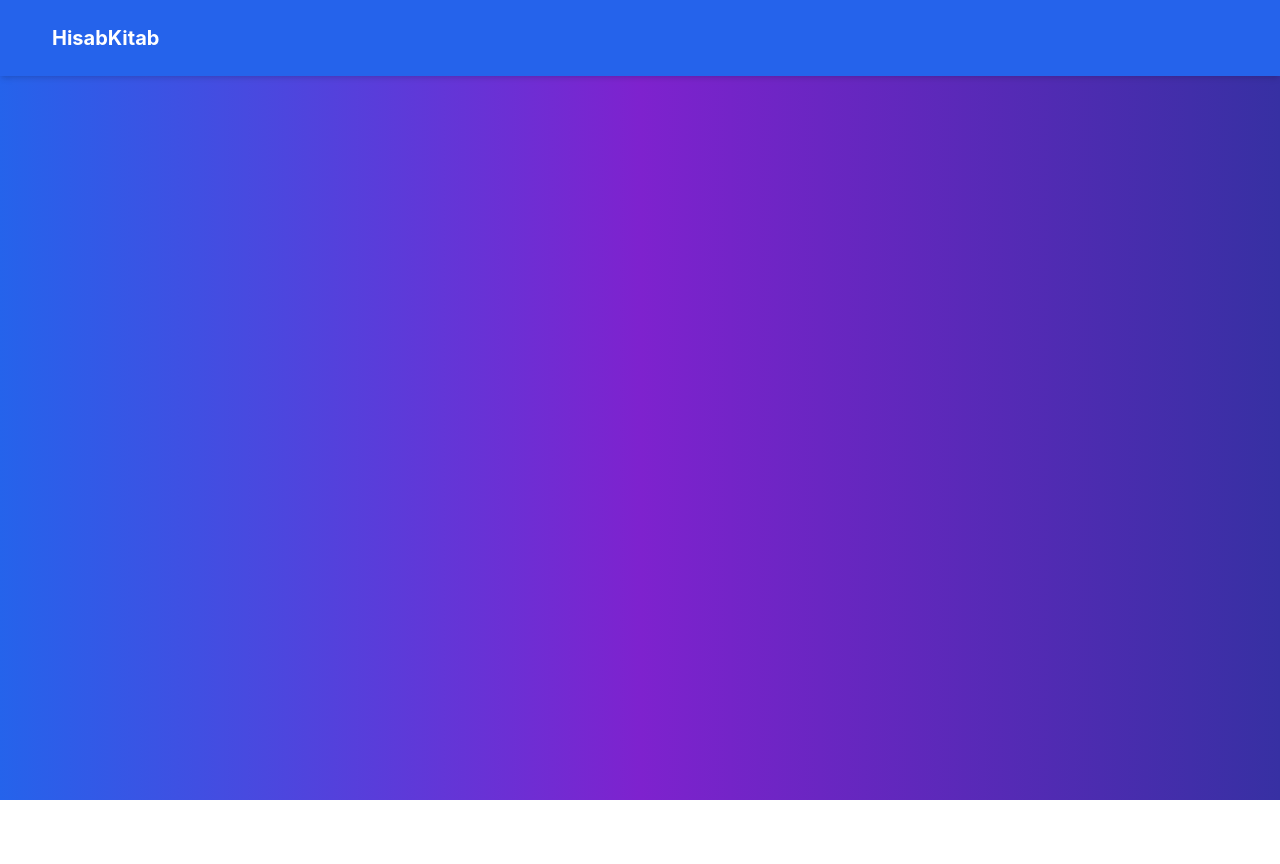
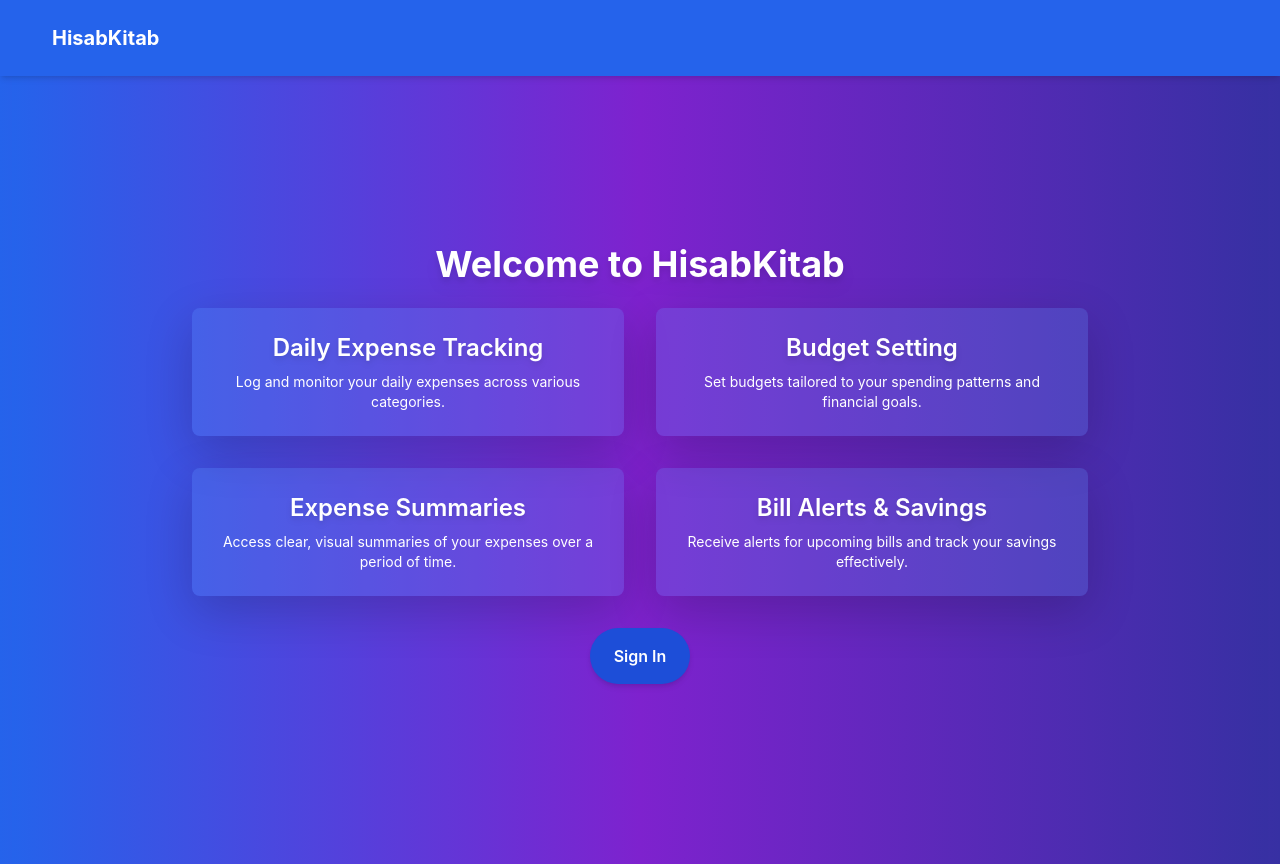
Before and after one commit to EnigmaTrio/HisabKitab, a React (Create React App) app: page /demo in a window 1280 px wide. Before the commit this address had no page. Before the commit the page ends 800 px from the top, so only its background shows below. Built offline with nearby package versions, Linux system fonts and the light colour scheme; the HTML template or start-up script is replaced by a standard one.

Commit message:
Seperated Landing and Login page

```diff
--- a/src/App.js
+++ b/src/App.js
@@ -6,16 +6,18 @@ import Login from './pages/Login';
 import Signup from './pages/Signup';
 import Home from './pages/Home';
 import AddExpense from './pages/AddExpense';
+import LandingPage from './pages/landingpage';
 function App() {
   return (
     <Router>
       <Navbar />
-      <div className="container">
+      <div className="container pt-16">
         <Routes>
         <Route  path="/"  element={<Home/>} />
           <Route path="/login" element={<Login />} />
           <Route path="/signup" element={<Signup />} />
           <Route path="/add-expense" element={<AddExpense />} />
+          <Route path="/demo" element={<LandingPage/>}/>
         </Routes>
       </div>
     </Router>
--- a/src/components/Navbar.js
+++ b/src/components/Navbar.js
@@ -5,7 +5,7 @@ const Navbar = () => {
   const token = localStorage.getItem('token'); // Check if the user is logged in
   const navigate = useNavigate();
   return (
-    <nav className="bg-blue-600 p-4 shadow-md">
+    <nav className="bg-blue-600 p-4 shadow-md fixed w-full top-0 z-50">
       <div className="container mx-auto flex justify-between items-center">
         <h1 className="text-white text-xl font-bold"><Link className="text-white hover:bg-blue-700 px-3 py-2 rounded" to="/">HisabKitab</Link></h1>
         <ul className="flex space-x-4">
@@ -23,7 +23,7 @@ const Navbar = () => {
             <li>
               <button
                 className="text-white hover:bg-blue-700 px-3 py-2 rounded"
-                onClick={() => { localStorage.removeItem('token');navigate('/login');  }}
+                onClick={() => { localStorage.removeItem('token');navigate('/demo');  }}
               >
                 Logout
               </button>
--- a/src/pages/Home.js
+++ b/src/pages/Home.js
@@ -5,11 +5,11 @@ const Home = () => {
   const navigate = useNavigate();
   useEffect(() => {
     if(!(localStorage.getItem('token')))
-    navigate('/login');
+    navigate('/demo');
 
   }, []);
   return (
-    <div className='text-center text-white'>
+    <div className='text-center text-white pt-16'>
       <h1 className="text-4xl font-bold mt-4 mb-6 drop-shadow-lg">Welcome {localStorage.getItem('userName') }! </h1>
       <p>Your financial management journey starts here.</p>
     </div>
--- a/src/pages/Login.js
+++ b/src/pages/Login.js
@@ -1,4 +1,3 @@
-// src/pages/Login.js
 import React, { useState } from 'react';
 import axios from 'axios';
 import { useNavigate } from 'react-router-dom';
@@ -6,7 +5,6 @@ import { useNavigate } from 'react-router-dom';
 const Login = () => {
   const [email, setEmail] = useState('');
   const [password, setPassword] = useState('');
-  const [showLogin, setShowLogin] = useState(false); // Toggle between landing and login pages
   const navigate = useNavigate();
 
   const handleLogin = async (e) => {
@@ -22,40 +20,6 @@ const Login = () => {
     }
   };
 
-  if (!showLogin) {
-    // Landing page with feature grid and Sign In button
-    return (
-      <div className="min-h-screen flex flex-col items-center justify-center bg-gradient-to-r from-blue-600 via-purple-700 to-indigo-800 text-white">
-        <h1 className="text-4xl font-bold mb-6 drop-shadow-lg">Welcome to HisabKitab</h1>
-        <div className="grid grid-cols-1 md:grid-cols-2 gap-8 max-w-4xl">
-          <div className="p-6 bg-blue-400 bg-opacity-20 rounded-lg shadow-lg text-center">
-            <h3 className="text-2xl font-semibold mb-2 drop-shadow-md">Daily Expense Tracking</h3>
-            <p className="text-sm">Log and monitor your daily expenses across various categories.</p>
-          </div>
-          <div className="p-6 bg-blue-400 bg-opacity-20 rounded-lg shadow-lg text-center">
-            <h3 className="text-2xl font-semibold mb-2 drop-shadow-md">Budget Setting</h3>
-            <p className="text-sm">Set budgets tailored to your spending patterns and financial goals.</p>
-          </div>
-          <div className="p-6 bg-blue-400 bg-opacity-20 rounded-lg shadow-lg text-center">
-            <h3 className="text-2xl font-semibold mb-2 drop-shadow-md">Expense Summaries</h3>
-            <p className="text-sm">Access clear, visual summaries of your expenses over a period of time.</p>
-          </div>
-          <div className="p-6 bg-blue-400 bg-opacity-20 rounded-lg shadow-lg text-center">
-            <h3 className="text-2xl font-semibold mb-2 drop-shadow-md">Bill Alerts & Savings</h3>
-            <p className="text-sm">Receive alerts for upcoming bills and track your savings effectively.</p>
-          </div>
-        </div>
-        <button
-          onClick={() => setShowLogin(true)}
-          className="mt-8 px-6 py-3 bg-blue-700  font-semibold rounded-full shadow-md hover:bg-blue-800"
-        >
-          Sign In
-        </button>
-      </div>
-    );
-  }
-
-  // Login form
   return (
     <div className="min-h-screen flex flex-col items-center bg-gradient-to-r from-blue-600 via-purple-700 to-indigo-800 text-white">
       <form onSubmit={handleLogin} className="max-w-md mx-auto mt-10 bg-blue-400 bg-opacity-20 p-8 rounded-lg shadow-lg ">
--- /dev/null
+++ b/src/pages/landingpage.js
@@ -0,0 +1,38 @@
+import React from 'react';
+import { useNavigate } from 'react-router-dom';
+
+const LandingPage = () => {
+  const navigate = useNavigate();
+
+  return (
+    <div className="min-h-screen flex flex-col items-center justify-center bg-gradient-to-r from-blue-600 via-purple-700 to-indigo-800 text-white">
+      <h1 className="text-4xl font-bold mb-6 drop-shadow-lg">Welcome to HisabKitab</h1>
+      <div className="grid grid-cols-1 md:grid-cols-2 gap-8 max-w-4xl">
+        <div className="p-6 bg-blue-400 bg-opacity-20 rounded-lg shadow-lg text-center">
+          <h3 className="text-2xl font-semibold mb-2 drop-shadow-md">Daily Expense Tracking</h3>
+          <p className="text-sm">Log and monitor your daily expenses across various categories.</p>
+        </div>
+        <div className="p-6 bg-blue-400 bg-opacity-20 rounded-lg shadow-lg text-center">
+          <h3 className="text-2xl font-semibold mb-2 drop-shadow-md">Budget Setting</h3>
+          <p className="text-sm">Set budgets tailored to your spending patterns and financial goals.</p>
+        </div>
+        <div className="p-6 bg-blue-400 bg-opacity-20 rounded-lg shadow-lg text-center">
+          <h3 className="text-2xl font-semibold mb-2 drop-shadow-md">Expense Summaries</h3>
+          <p className="text-sm">Access clear, visual summaries of your expenses over a period of time.</p>
+        </div>
+        <div className="p-6 bg-blue-400 bg-opacity-20 rounded-lg shadow-lg text-center">
+          <h3 className="text-2xl font-semibold mb-2 drop-shadow-md">Bill Alerts & Savings</h3>
+          <p className="text-sm">Receive alerts for upcoming bills and track your savings effectively.</p>
+        </div>
+      </div>
+      <button
+        onClick={() => navigate('/login')}
+        className="mt-8 px-6 py-3 bg-blue-700 font-semibold rounded-full shadow-md hover:bg-blue-800"
+      >
+        Sign In
+      </button>
+    </div>
+  );
+};
+
+export default LandingPage;
```
